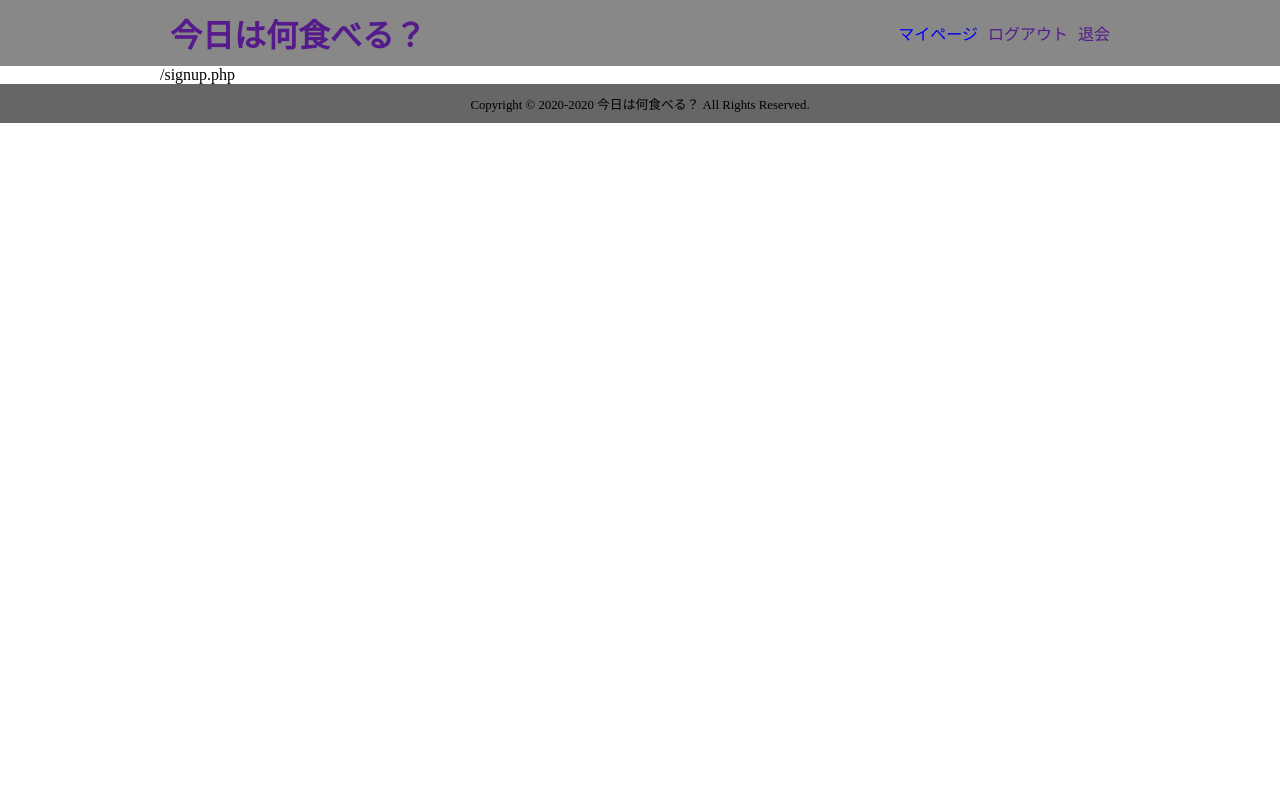
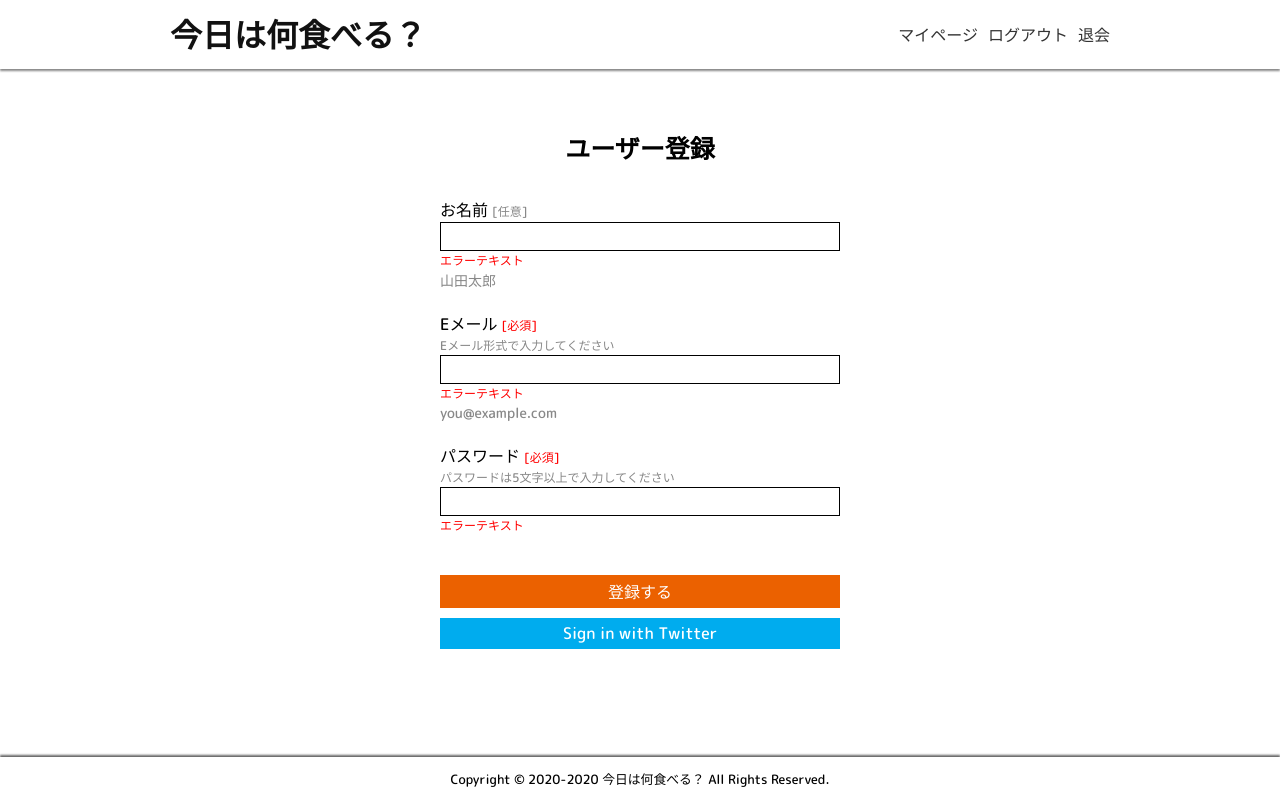
Before and after one commit to iwa32/what_do_you_eat_today, a PHP site: page /signup.php in a window 1280 px wide. Run offline with PHP 8.4, Linux system fonts and the light colour scheme; some libraries are stand-ins or nearby versions.

Commit message:
jqueryを導入、footerを最下部に固定

```diff
--- a/footer.php
+++ b/footer.php
@@ -1,8 +1,18 @@
-<footer class="g-footer">
+<footer class="g-footer" id="globalFooter">
   <div class="g-footer__wrapp container">
     <small>Copyright &copy; 2020-2020 今日は何食べる？ All Rights Reserved.</small>
   </div>
 </footer>
+<script src="node_modules/jquery/dist/jquery.js"></script>
+<script>
+  $(function() {
+    var $footer = $('#globalFooter');
+
+    if (window.innerHeight > $footer.offset().top + $footer.outerHeight()) {
+      $footer.attr({'style': 'position:fixed; top:' + (window.innerHeight - $footer.outerHeight()) + 'px;'});
+    }
+  })
+</script>
 </body>
 
 </html>
--- a/package.json
+++ b/package.json
@@ -11,6 +11,7 @@
   "license": "ISC",
   "devDependencies": {
     "gulp": "^4.0.2",
-    "gulp-sass": "^4.1.0"
+    "gulp-sass": "^4.1.0",
+    "jquery": "^3.5.1"
   }
 }
--- a/scss/_common.scss
+++ b/scss/_common.scss
@@ -1,6 +1,13 @@
 /*共通スタイル*/
+body {
+  font-family: $text-font;
+  font-size: $base-font-size;
+}
+
+/*header*/
 .g-header {
-  background: #888;
+  box-shadow: 0 2px 2px 0 #888888;
+  margin-bottom: 40px;
 
   &__wrapp {
     display: flex;
@@ -8,14 +15,29 @@
     padding: 10px;
   }
 
+  &__logo {
+    font-family: $logo-font;
+
+    a {
+      color: $head-color;
+    }
+  }
+
   &__nav {
     display: flex;
     align-items: center;
+
     ul {
       display: flex;
     }
+
     li {
       margin-right: 10px;
+
+      a {
+        color: $base-color;
+      }
+
       &:last-child {
         margin-right: 0;
       }
@@ -23,15 +45,109 @@
   }
 }
 
+/*contents*/
+.contents {
+  margin-bottom: 60px;
+}
+
+.main-container {
+  padding: 20px 10px;
+}
+
 .container {
-  max-width: 960px;
+  max-width: $width_pc;
   margin: 0 auto;
 }
 
+/*footer*/
 .g-footer {
-  background: #666;
+  box-shadow: 0px -2px 2px 0px #666666;
+  width: 100%;
+
   &__wrapp {
     padding: 10px;
     text-align: center;
   }
 }
+
+/*form*/
+.form-area {
+  margin: 0 auto;
+  width: 400px;
+  &__title {
+    font-size: $head-font-size;
+    margin-bottom: 30px;
+    text-align: center;
+  }
+
+  &__group {
+    margin-bottom: 20px;
+    &__badge {
+      font-size: $small-font-size;
+      padding: 0 4px;
+
+      &--any {
+        color: $sub-color;
+      }
+
+      &--required {
+        color: $attention-color;
+      }
+    }
+
+    &__help {
+      color: $sub-color;
+      font-size: $small-font-size;
+    }
+
+    &__input {
+      border: 1px solid;
+      padding: 2px 4px;
+      width: 100%;
+    }
+
+    &__attention {
+      color: $attention-color;
+      font-size: $small-font-size;
+    }
+
+    &__place-holder {
+      color: $sub-color;
+      font-size: $sub-font-size;
+    }
+  }
+
+  &__btn-group {
+    margin-top: 30px;
+    padding: 10px 0;
+    text-align: center;
+  }
+
+  &__btn--wrapp {
+    margin-bottom: 10px;
+    &:last-child {
+      margin-bottom: 0;
+    }
+  }
+
+  &__btn {
+    color: #ffffff;
+    padding: 4px 0;
+    width: 100%;
+    transition: .2s;
+    &:hover {
+      opacity: $hover_opacity;
+    }
+
+    &--normal {
+      background:$submit-btn-color;
+    }
+
+    &--twitter {
+      background: $twitter-color;
+    }
+  }
+
+
+
+}
--- a/scss/_reset.scss
+++ b/scss/_reset.scss
@@ -332,3 +332,8 @@ img {
   vertical-align: bottom;
   max-width: 100%;
 }
+
+input:-webkit-autofill {
+  background-color: transparent;
+  -webkit-box-shadow: 0 0 0 50px white inset;
+}
--- /dev/null
+++ b/scss/_valiable.scss
@@ -0,0 +1,27 @@
+/*----変数------------------------------*/
+/*色*/
+$head-color: #111111;
+$base-color: #333333;
+$sub-color: #888888;
+$attention-color: #FF0000;
+$submit-btn-color: #eb6100;
+$twitter-color: #00acee;
+
+/*書式*/
+$logo-font: 'M PLUS Rounded 1c',
+sans-serif;
+$text-font: 'M PLUS Rounded 1c',
+'Hiragino Kaku Gothic ProN',
+'メイリオ',
+sans-serif;
+
+/*サイズ*/
+$width_pc: 960px;
+$width_sp: 767px;
+$base-font-size: 16px;//基本サイズ
+$head-font-size: 25px;//見出し
+$sub-font-size: 14px;
+$small-font-size: 12px;
+
+/*オプション*/
+$hover_opacity: 0.7;
--- a/scss/style.scss
+++ b/scss/style.scss
@@ -1,5 +1,6 @@
 @import
 "reset",
+"valiable",
 "common",
 "mixins",
 "index",
--- a/signup.php
+++ b/signup.php
@@ -4,8 +4,53 @@
   <?php require("header.php") ?>
 
   <main class="contents">
-    <div class="container">
-      <?php echo $_SERVER['REQUEST_URI'] ?>
+    <div class="main-container container">
+      <div class="form-area">
+        <h2 class="form-area__title">ユーザー登録</h2>
+
+        <form action="" method="POST">
+          <div class="form-area__group">
+            <label for="name">
+              <div class="form-area__group__name">お名前<span class="form-area__group__badge form-area__group__badge--any">[任意]</span></div>
+              <input class="form-area__group__input" type="text" name="name" id="name">
+              <div class="form-area__group__attention">エラーテキスト</div>
+              <div class="form-area__group__place-holder">山田太郎</div>
+            </label>
+          </div>
+
+          <div class="form-area__group">
+            <label for="email">
+              <div class="form-area__group__name">Eメール<span class="form-area__group__badge form-area__group__badge--required">[必須]</span></div>
+              <div class="form-area__group__help">Eメール形式で入力してください</div>
+              <input class="form-area__group__input" type="text" name="email" id="email">
+              <div class="form-area__group__attention">エラーテキスト</div>
+              <div class="form-area__group__place-holder">you@example.com</div>
+            </label>
+          </div>
+
+          <div class="form-area__group">
+            <label for="password">
+              <div class="form-area__group__name">パスワード<span class="form-area__group__badge form-area__group__badge--required">[必須]</span></div>
+              <div class="form-area__group__help">パスワードは5文字以上で入力してください</div>
+              <input class="form-area__group__input" type="password" name="password" id="password">
+              <div class="form-area__group__attention">エラーテキスト</div>
+            </label>
+          </div>
+
+          <div class="form-area__btn-group">
+            <div class="form-area__btn--wrapp">
+              <button class="form-area__btn form-area__btn--normal">登録する</button>
+            </div>
+
+            <div class="form-area__btn--wrapp">
+              <button class="form-area__btn form-area__btn--twitter">Sign in with Twitter</button>
+            </div>
+
+
+          </div>
+        </form>
+
+      </div>
     </div>
   </main>
 
```
Also changed, not shown: css/style.css, package-lock.json.
